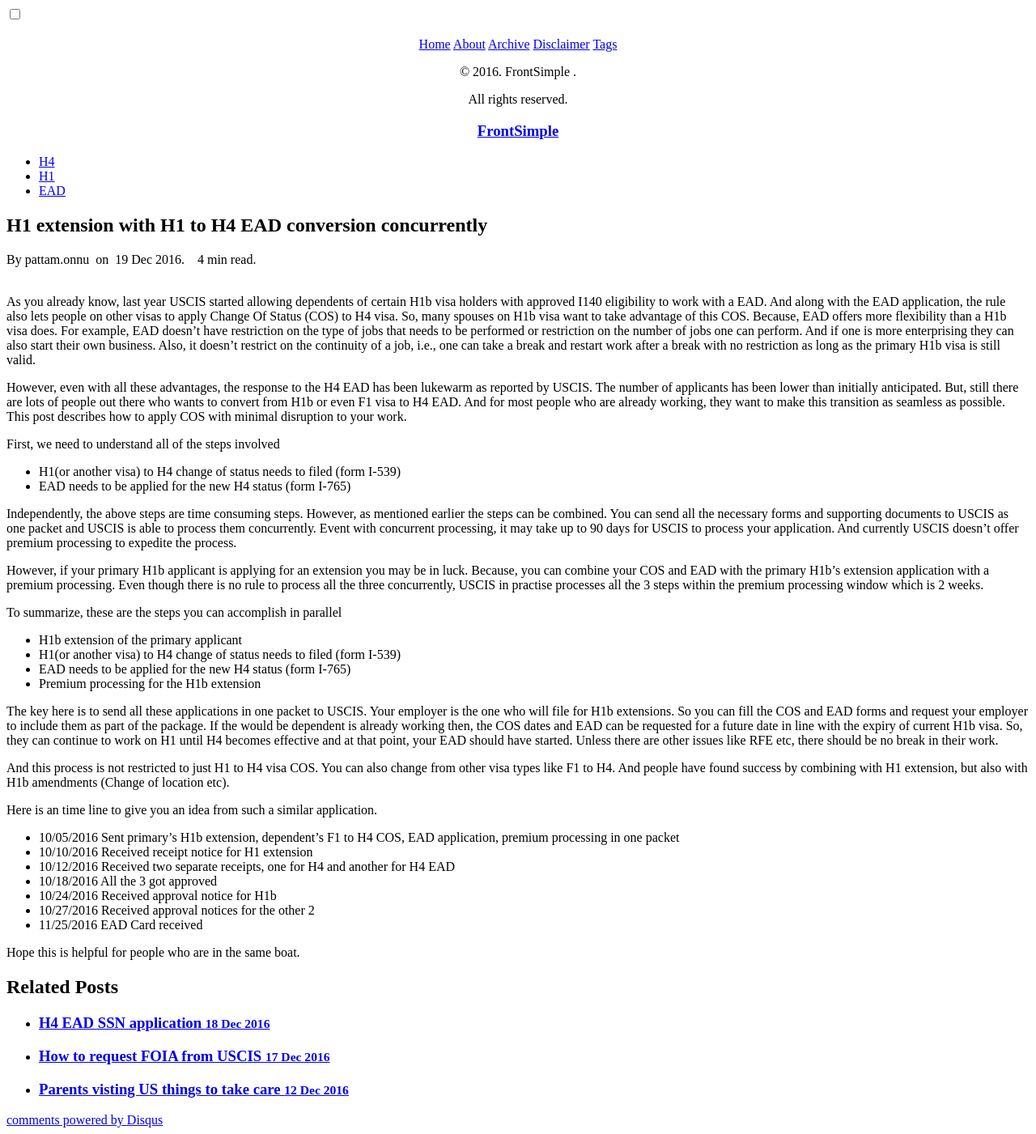
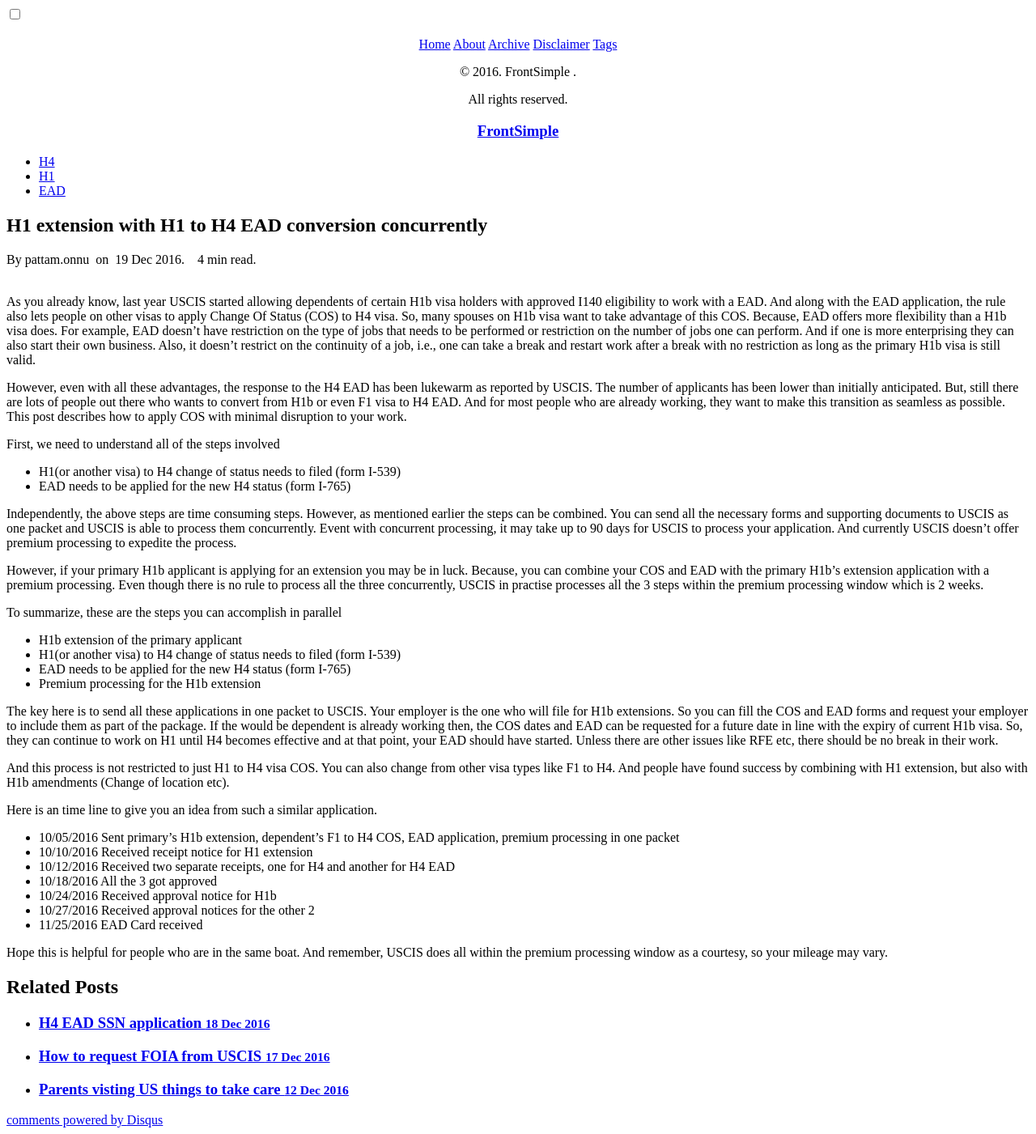
Before and after one commit to gitforwork2/gitforwork.github.io, a Jekyll site: the page built from _posts/2016-12-19-H1-extension-with-H1-to-H4-EAD-conversion-concurrently.md, in a window 1280 px wide. Shown: the whole page at 81% size. Built offline with Jekyll 4.4.1, drawn with Linux system fonts in a browser that asks for light colours; comment, search, counter and statistics services are not loaded.

Commit message:
added h1-h4ead-courtesy

```diff
--- a/_posts/2016-12-19-H1-extension-with-H1-to-H4-EAD-conversion-concurrently.md
+++ b/_posts/2016-12-19-H1-extension-with-H1-to-H4-EAD-conversion-concurrently.md
@@ -37,4 +37,5 @@ Here is an time line to give you an idea from such a similar application.
 - 10/27/2016 Received approval notices for the other 2
 - 11/25/2016 EAD Card received
 
-Hope this is helpful for people who are in the same boat.
+Hope this is helpful for people who are in the same boat. And remember, USCIS does all within the premium processing
+window as a courtesy, so your mileage may vary.
```
